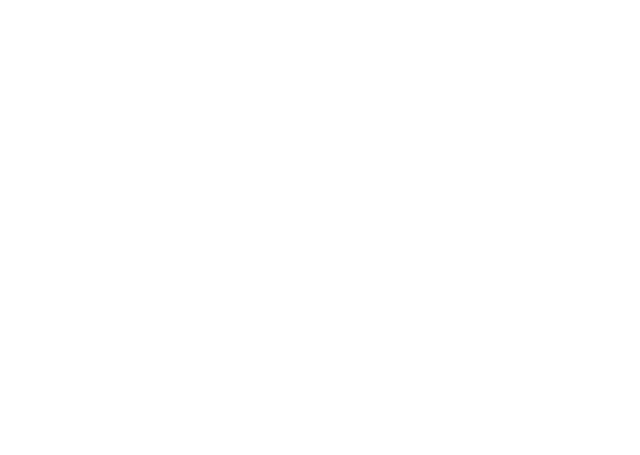
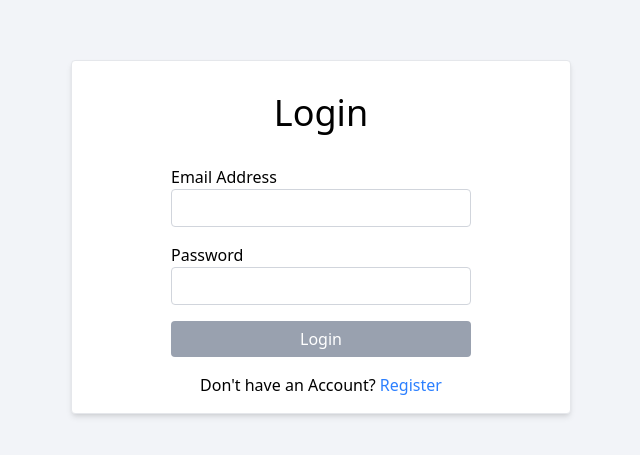
Before and after one commit to raghav369r/financeTrackerFrontend, an Angular app: page /login in a window 1280 px wide. Before the commit this address led to /. Shown: the part 163-618 px from the top of the page, without its empty margins (319-959 px from the left). Built offline with nearby package versions, Linux system fonts and the light colour scheme.

Commit message:
1.Added Login page. 2.Added login service to make request to backend API.

```diff
--- a/src/app/app.routes.ts
+++ b/src/app/app.routes.ts
@@ -1,9 +1,11 @@
 import { Routes } from '@angular/router';
 import { TransactionComponent } from './pages/transaction/transaction.component';
 import { AddTransactionComponent } from './pages/add-transaction/add-transaction.component';
+import { LoginComponent } from './pages/login/login.component';
 
 export const routes: Routes = [
   { path: '', pathMatch: 'full', component: TransactionComponent },
+  { path: 'login', pathMatch: 'full', component: LoginComponent },
   {
     path: 'addtransaction',
     pathMatch: 'full',
--- /dev/null
+++ b/src/app/pages/login/login.component.html
@@ -0,0 +1,80 @@
+<div class="flex justify-center items-center w-full h-[100dvh]">
+  <form
+    [formGroup]="userDetails"
+    (ngSubmit)="handleSubmit()"
+    class="flex flex-col gap-4 p-4 border border-gray-200 shadow-md rounded min-w-[500px] max-w-6xl items-center bg-white"
+  >
+    <h1 class="text-4xl m-4">{{ isNewUser ? "Register" : "Login" }}</h1>
+
+    <div class="max-w-[300px] w-full" *ngIf="isNewUser">
+      <label class="grid">Full Name</label>
+      <input
+        #fullname="ngModel"
+        [(ngModel)]="fullName"
+        class="w-full appearance-none outline-none rounded px-2 py-1.5 bg-white border border-gray-300 focus:border-blue-500"
+        type="text"
+      />
+      <div *ngIf="(fullname.touched || fullname.dirty) && fullName.length < 5">
+        <span class="text-red-500"
+          >FullName is required and must be of length atleast 5</span
+        >
+      </div>
+    </div>
+    <div class="max-w-[300px] w-full">
+      <label class="grid">Email Address</label>
+      <input
+        class="w-full appearance-none outline-none rounded px-2 py-1.5 bg-white border border-gray-300 focus:border-blue-500"
+        type="email"
+        formControlName="email"
+      />
+      <div
+        *ngIf="
+          userDetails.controls.email.errors &&
+          (userDetails.controls.email.dirty ||
+            userDetails.controls.email.touched)
+        "
+      >
+        <span class="text-red-500"
+          >Email is required and should be Valid!!</span
+        >
+      </div>
+    </div>
+    <div class="max-w-[300px] w-full">
+      <label class="grid">Password</label>
+      <input
+        class="w-full appearance-none outline-none rounded px-2 py-1.5 bg-white border border-gray-300 focus:border-blue-500"
+        type="password"
+        formControlName="password"
+      />
+      <div
+        *ngIf="
+          userDetails.controls.password.errors &&
+          (userDetails.controls.password.dirty ||
+            userDetails.controls.password.touched)
+        "
+      >
+        <span class="text-red-500"
+          >password is required and must be of length atleast 8</span
+        >
+      </div>
+    </div>
+
+    <button
+      class="bg-blue-500 rounded text-white px-4 py-1.5 min-w-[300px] cursor-pointer disabled:bg-gray-400 disabled:cursor-not-allowed"
+      [disabled]="!userDetails.valid || (isNewUser && fullName.length < 5)"
+    >
+      Login
+    </button>
+    <span class="text-red-500" *ngIf="submissionError != ''">{{
+      submissionError
+    }}</span>
+    <span
+      >{{ !isNewUser ? "Don't have an Account?" : "Already have an Account?" }}
+      <a
+        class="text-blue-500 cursor-pointer hover:underline"
+        (click)="handleUser()"
+        >{{ !isNewUser ? "Register" : "Login" }}</a
+      ></span
+    >
+  </form>
+</div>
--- /dev/null
+++ b/src/app/pages/login/login.component.ts
@@ -0,0 +1,80 @@
+import { CommonModule } from '@angular/common';
+import { Component } from '@angular/core';
+import {
+  FormControl,
+  FormGroup,
+  FormsModule,
+  ReactiveFormsModule,
+  Validators,
+} from '@angular/forms';
+import { Router } from '@angular/router';
+import { UserService } from '../../services/user.service';
+
+@Component({
+  selector: 'app-login',
+  imports: [ReactiveFormsModule, CommonModule, FormsModule],
+  templateUrl: './login.component.html',
+  styleUrl: './login.component.css',
+})
+export class LoginComponent {
+  constructor(
+    private readonly router: Router,
+    private readonly userService: UserService
+  ) {}
+
+  isNewUser = false;
+  fullName = '';
+  submissionError = '';
+  userDetails = new FormGroup({
+    email: new FormControl('', [Validators.email, Validators.required]),
+    password: new FormControl('', [
+      Validators.required,
+      Validators.minLength(8),
+    ]),
+  });
+
+  handleUser = () => {
+    this.isNewUser = !this.isNewUser;
+  };
+  handleSubmit = () => {
+    this.submissionError = '';
+    console.log(
+      this.userDetails.valid,
+      this.isNewUser && this.fullName.length < 5
+    );
+    if (!this.userDetails.valid || (this.isNewUser && this.fullName.length < 5))
+      return;
+    console.log('here!!');
+    if (this.isNewUser)
+      this.userService
+        .register({
+          ...this.userDetails.value,
+          fullName: this.fullName,
+        })
+        .subscribe({
+          next: (res) => {
+            localStorage.setItem('FT-TOKEN', res.token);
+            this.router.navigateByUrl('/');
+          },
+          error: (err) => {
+            if (err?.status == 400) this.submissionError = 'Validation Error!!';
+            else if (err?.status == 401)
+              this.submissionError = 'invalid userName of password!!';
+            else this.submissionError = 'Unknown error try again!!';
+          },
+        });
+    else
+      this.userService.login(this.userDetails.value).subscribe({
+        next: (res) => {
+          localStorage.setItem('FT-TOKEN', res.token);
+          this.router.navigateByUrl('/');
+        },
+        error: (err) => {
+          if (err?.status == 400) this.submissionError = 'Validation Error!!';
+          else if (err?.status == 401)
+            this.submissionError = 'invalid userName of password!!';
+          else this.submissionError = 'Unknown error try again!!';
+        },
+      });
+  };
+}
--- /dev/null
+++ b/src/app/services/user.service.ts
@@ -0,0 +1,23 @@
+import { HttpClient } from '@angular/common/http';
+import { Injectable } from '@angular/core';
+import { Observable } from 'rxjs';
+
+@Injectable({
+  providedIn: 'root',
+})
+export class UserService {
+  readonly URL = 'http://localhost:5211/api/user';
+
+  public constructor(private readonly httpClient: HttpClient) {}
+
+  login(parmas: any): Observable<{ token: string }> {
+    return this.httpClient.post<{ token: string }>(this.URL + '/login', parmas);
+  }
+
+  register(parmas: any): Observable<{ token: string }> {
+    return this.httpClient.post<{ token: string }>(
+      this.URL + '/register',
+      parmas
+    );
+  }
+}
--- a/src/index.html
+++ b/src/index.html
@@ -7,7 +7,7 @@
   <meta name="viewport" content="width=device-width, initial-scale=1">
   <!-- <link rel="icon" type="image/x-icon" href="favicon.ico"> -->
 </head>
-<body>
+<body class="bg-[RGB(242,244,248)]">
   <app-root></app-root>
 </body>
 </html>
--- /dev/null
+++ b/tailwind.config.ts
@@ -0,0 +1,21 @@
+module.exports = {
+  content: [
+    "./app/**/*.{js,ts,jsx,tsx}",
+    "./pages/**/*.{js,ts,jsx,tsx}",
+    "./components/**/*.{js,ts,jsx,tsx}",
+  ],
+  theme: {
+    extend: {
+      colors: {
+        bg: "RGB(242,244,248)",
+        main: "#e002a2",
+        second: "#47019d",
+        three: "#e00256",
+        black: "#212121",
+        white: "#ffffff",
+        gray: "#808080e2",
+      },
+    },
+  },
+  plugins: [],
+};
```
Also changed, not shown: src/app/pages/login/login.component.css (added), 2 other files (tests, documents, lock files or other folders).
